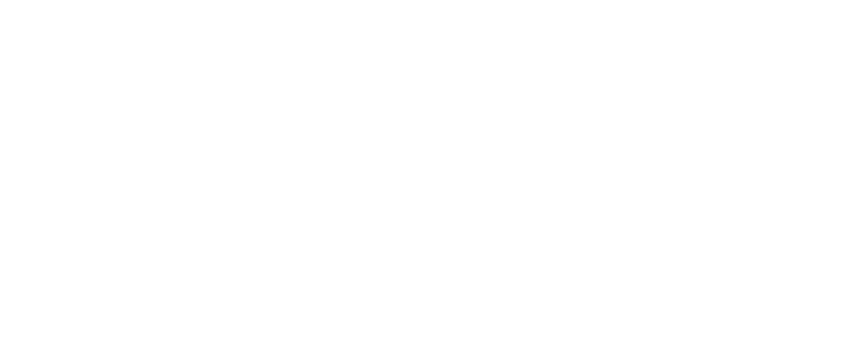
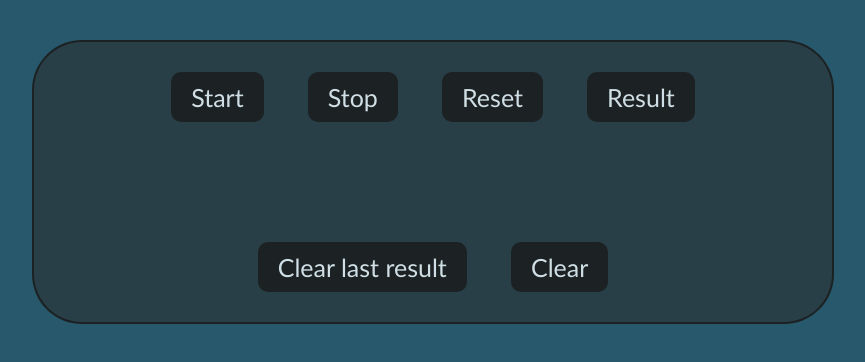
Before and after one commit to freefrogs/EX_ES6, a website: page index.html in a window 1280 px wide. Shown: the whole page, without its empty margins (207-1072 px from the left). Drawn offline with nearby package versions, Linux system fonts and the light colour scheme.

Commit message:
Add structure html & style for task 15.6

```diff
--- a/index.html
+++ b/index.html
@@ -2,9 +2,24 @@
 <html>
 	<head>
 		<meta charset="UTF-8">
-		<title>ES6</title>
+		<title>TIMER</title>
+		<link rel="stylesheet" type="text/css" href="style.css">
 	</head>
 	<body>
+		<nav class="controls">
+			<a href="#" class="button" id="start">Start</a>
+			<a href="#" class="button" id="stop">Stop</a>
+			<a href="#" class="button" id="reset">Reset</a>
+			<a href="#" class="button" id="result">Result</a>
+		</nav>
+		<div class="stopwatch"></div>
+		<ul class="results"></ul>
+		<div class="clear">
+			<a href="#" class="button" id="clearLast">Clear last result</a>
+			<a href="#" class="button" id="clear">Clear</a>
+		</div>
+		<script src="https://code.jquery.com/jquery-3.0.0.min.js" integrity="sha256-JmvOoLtYsmqlsWxa7mDSLMwa6dZ9rrIdtrrVYRnDRH0=" crossorigin="anonymous"></script>
+		<script   src="https://code.jquery.com/ui/1.11.4/jquery-ui.min.js"   integrity="sha256-xNjb53/rY+WmG+4L6tTl9m6PpqknWZvRt0rO1SRnJzw="   crossorigin="anonymous"></script>
 		<script type="text/javascript" src="script-compiled.js"></script>
 	</body>
 </html>
--- /dev/null
+++ b/style.css
@@ -0,0 +1,58 @@
+body {
+	font-family: Calibri, sans-serif;
+	background: #27586B;
+}
+
+.controls, .stopwatch, .results, .clear {
+	width: 60%;
+	margin: 0 auto;
+	padding: 20px;
+	text-align: center;
+	background: #293F47;
+	border-left: 2px solid #1C2123;
+	border-right: 2px solid #1C2123;
+}
+
+.controls {
+	margin-top: 40px;
+	border-top: 2px solid #1C2123;
+	border-radius: 50px 50px 0 0;
+	padding: 40px 20px;
+}
+
+.stopwatch {
+	font-size: 55px;
+	letter-spacing: 5px;
+	color: #D0DFE5;
+}
+
+.results{
+	list-style: none;
+	font-size: 30px;
+	color: #058CC0;
+}
+
+.results li {
+	display: inline-block;
+	padding: 10px 10%;
+}
+
+.clear {
+	border-bottom: 2px solid #1C2123;
+	border-radius: 0 0 50px 50px;
+	padding-bottom: 40px;
+}
+
+.button {
+	text-decoration: none;
+	color: #D0DFE5;
+	font-size: 25px;
+	background: #1C2123;
+	padding: 10px 20px;
+	margin: 20px;
+	border-radius: 10px;
+}
+
+.button:hover {
+	background: #565552;
+}
```
